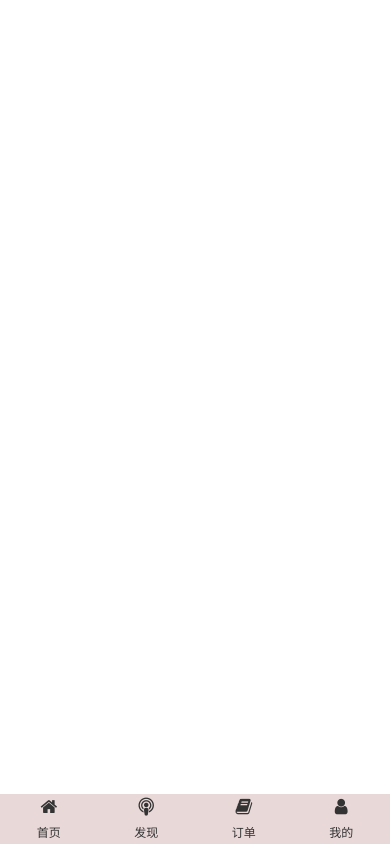
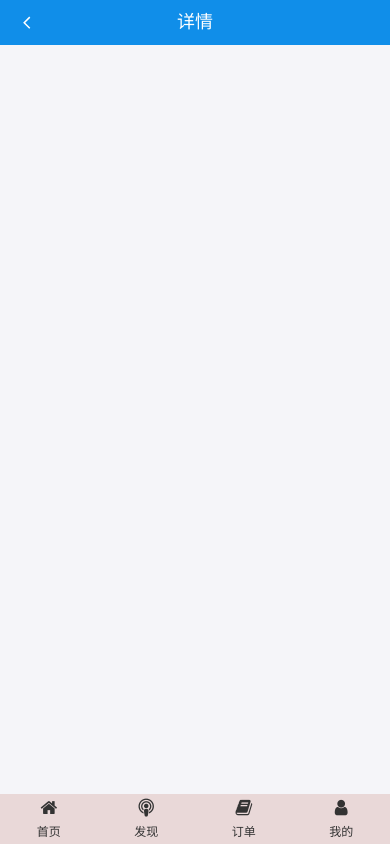
Before and after one commit to colinlala/lesson_fullstack, a React (Vite) app in the folder react/coding_dindan/: page /homedetail in a window 390 px wide. Before the commit this address had no page. Built offline with nearby package versions, Linux system fonts and the light colour scheme.

Commit message:
antd-mobile，动态路由判断

```diff
--- a/react/coding_dindan/package.json
+++ b/react/coding_dindan/package.json
@@ -8,6 +8,7 @@
     "preview": "vite preview"
   },
   "dependencies": {
+    "antd-mobile": "^2.2.14",
     "axios": "^0.27.2",
     "classnames": "^2.3.1",
     "font-awesome": "^4.7.0",
--- a/react/coding_dindan/src/App.jsx
+++ b/react/coding_dindan/src/App.jsx
@@ -6,13 +6,14 @@
  */
 import { useState } from 'react'
 import {Routes,Route} from 'react-router-dom'
-import Home from './pages/Home'
 import Header from './components/Header'
 import Footer from './components/Footer'
 import Order from './pages/Order'
 import Find from './pages/Find'
 import Mine from './pages/Mine'
 import Cities from './pages/Cities'
+import Home from './pages/Home'
+import HomeDetail from './pages/HomeDetail'
 
 
 
@@ -29,6 +30,7 @@ function App() {
         <Route path='/find' element={<Find />}></Route>
         <Route path='/mine' element={<Mine />}></Route>
         <Route path='/cities' element={<Cities />}></Route>
+        <Route path='/homedetail' element={<HomeDetail />}></Route>
       </Routes>
       <Footer />
     </div>
--- a/react/coding_dindan/src/components/Footer/index.jsx
+++ b/react/coding_dindan/src/components/Footer/index.jsx
@@ -1,19 +1,20 @@
-/*
- * @Date         : 2022-06-16 15:59:21
- * @LastEditors  : colinlala
- * @LastEditTime : 2022-06-16 21:42:35
- * @description  :
- */
 import React, { useState, useEffect } from 'react'
 import { Link, useLocation } from 'react-router-dom'
 import { FooterWrapper } from './style'
 import classnames from 'classnames'
+import { isPathPartlyExisted } from '../../utils'
 
 
 export default function Footer(props) {
   const { pathname } = useLocation()
-  // 选择城市时不需要Footer
-  if (['/cities'].indexOf(pathname) != -1) return
+  // 选择城市，商品详情时不需要Footer
+  // 动态路由就识别不了，indexOf不能判断数组元素一部分
+  // if (['/cities','/homedetail'].indexOf(pathname) != -1) return
+  // 公共函数的 实现在一个数组里面匹配每一项部分匹配pathname就可以了，不如封装一个函数
+  // if (pathname.indexOf('') ) return
+  // console.log(pathname,isPathPartlyExisted(pathname))    // /homedetail/7345078523695097 false
+  if(isPathPartlyExisted(pathname)) return
+
 
   return (
     <FooterWrapper>
--- a/react/coding_dindan/src/main.jsx
+++ b/react/coding_dindan/src/main.jsx
@@ -18,6 +18,8 @@ import 'font-awesome/css/font-awesome.min.css'
 import './modules/rem'
 // 幻灯片
 import 'swiper/dist/css/swiper.min.css'
+// antd移动版
+import 'antd-mobile/dist/antd-mobile.css'
 
 ReactDOM.createRoot(document.getElementById('root')).render(
   <BrowserRouter>
--- a/react/coding_dindan/src/pages/Home/StoreInfo/index.jsx
+++ b/react/coding_dindan/src/pages/Home/StoreInfo/index.jsx
@@ -2,7 +2,7 @@ import React from 'react'
 import { Link } from 'react-router-dom'
 import { Wrapper } from './style'
 
-export default function StoreInfo({restaurants}) {
+export default function StoreInfo({ restaurants }) {
     return (
         <Wrapper>
             {
@@ -10,12 +10,13 @@ export default function StoreInfo({restaurants}) {
                     item => (
                         <Link
                             className='homelist'
-                    to="/homedetail"
-                    key={item.restaurant.authentic_id}>
+                            to={`/homedetail/${item.restaurant.authentic_id}`}
+                            key={item.restaurant.authentic_id}
+                        >
                             <div className="home_outBox">
                                 <div className="home_outBox_">
                                     <div className="home_insideBox-top">
-                                <div className="home_imgLeft"><img src={item.restaurant.image_path} alt=""/></div>
+                                        <div className="home_imgLeft"><img src={item.restaurant.image_path} alt="" /></div>
                                         <div className="home_content">
                                             <div className="home_restaurant">{item.restaurant.name}</div>
                                             <div className="home_sell">
--- /dev/null
+++ b/react/coding_dindan/src/pages/HomeDetail/index.jsx
@@ -0,0 +1,25 @@
+import React, { } from 'react'
+import { Wrapper } from './style'
+import { NavBar, Icon } from 'antd-mobile'
+import { useNavigate } from 'react-router-dom'
+
+export default function HomeDetail() {
+    // console.log('-----------------')
+    // 点击返回上一个页面
+    const navigate = useNavigate()
+    return (
+        <Wrapper>
+            {/* 路由出栈需求,返回*/}
+            <div className="detail-top">
+                <NavBar
+                    className="detail-left"
+                    // 出栈
+                    onLeftClick={() => navigate(-1)}
+                    icon={<Icon type="left" />}
+                >
+                    详情
+                </NavBar>
+            </div>
+        </Wrapper>
+    )
+}
--- /dev/null
+++ b/react/coding_dindan/src/pages/HomeDetail/style.js
@@ -0,0 +1,6 @@
+import styled from 'styled-components'
+
+// css in js
+export const Wrapper = styled.div`
+
+`
--- /dev/null
+++ b/react/coding_dindan/src/utils/index.js
@@ -0,0 +1,31 @@
+/**
+ * @author lala
+ * @func 根据path判断是否在数组中
+ * @params {path string}
+ * @return boolean
+ *
+*/
+export const isPathPartlyExisted = (path) => {
+    // 1. path 全部匹配 /cities
+    // 2. path 多了 /homedetail/:id
+    const arr = ['/cities', '/homedetail'];
+    arr.forEach(item => {
+        // 完全匹配
+        if (item === path) {
+            return true
+        }
+        // 部分匹配
+        if(path.lastIndexOf('/') !== 0){ // 表示动态路由
+            // 正则 path 的第二个 / 前面的部分
+            // \/匹配斜杠，\w表示一个字符，+一个或多个，
+            const reg = /^(\/[\w]+)\//
+            const matchArr = path.match(reg)
+            // 数组的第二位是
+            const partlyPath = matchArr[1]?matchArr[1]:''
+            if(partlyPath){
+                return partlyPath === item
+            }
+        }
+    })
+    return false
+}
```
Also changed, not shown: 2 other files (tests, documents, lock files or other folders). Lines whose indentation alone changed are shown as unchanged.
